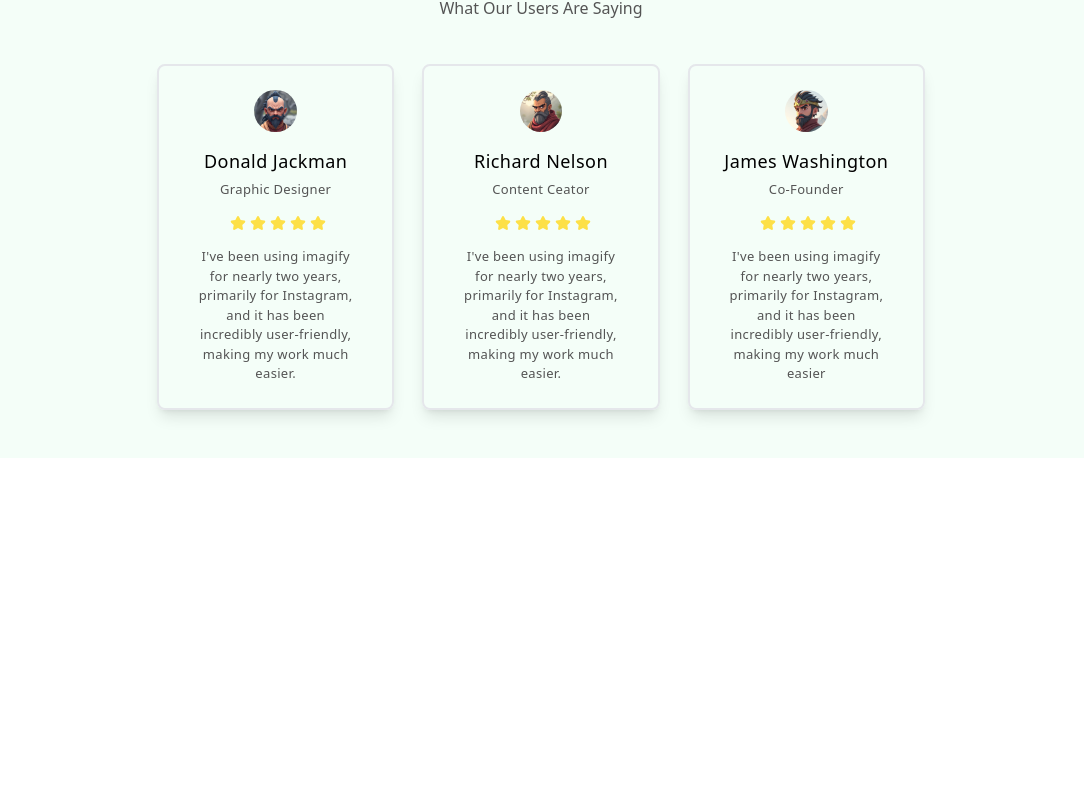
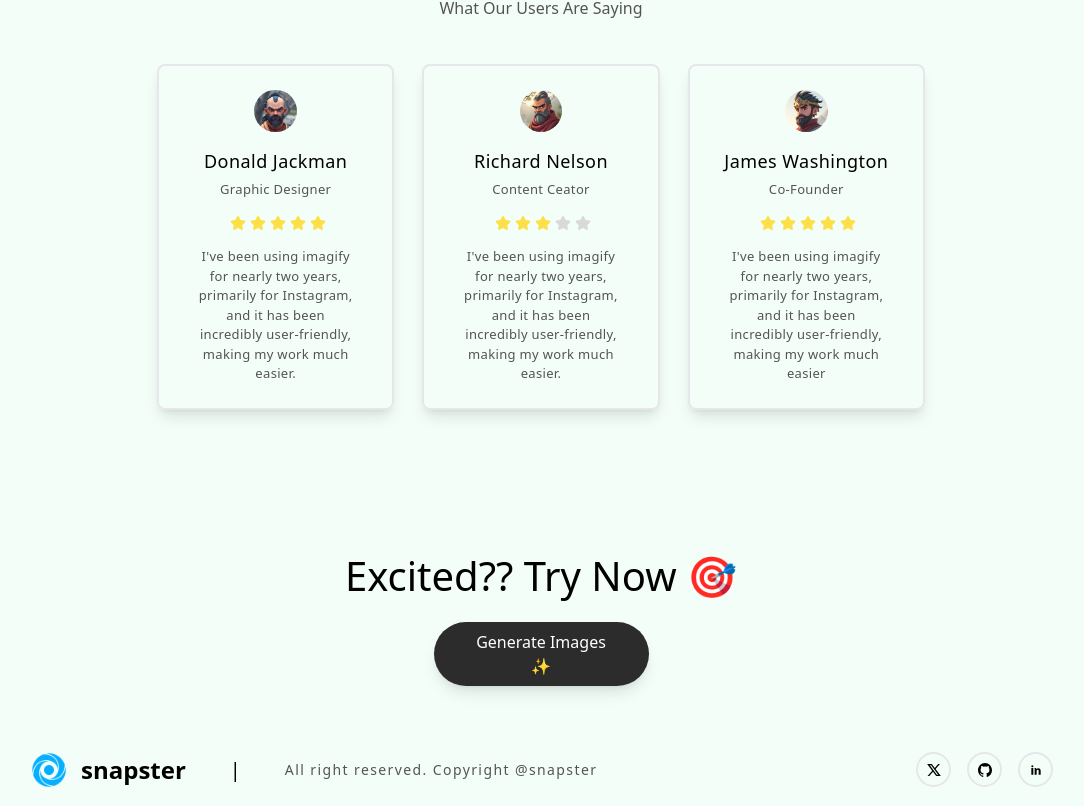
Before and after one commit to debashisgarai18/snapster-saas, a React (Vite) app in the folder client/: page / in a window 1280 px wide. Shown: the part 2475-3281 px from the top of the page, without its empty margins (99-1183 px from the left). Before the commit the page ends 2933 px from the top, so only its background shows below. Built offline with nearby package versions, Linux system fonts and the light colour scheme.

Commit message:
completed the homepage

```diff
--- a/client/src/SubApp.tsx
+++ b/client/src/SubApp.tsx
@@ -3,6 +3,8 @@ import CircularProgress from "@mui/material/CircularProgress";
 import { BrowserRouter, Route, Routes } from "react-router-dom";
 import { AuthContext } from "./context/context";
 import Navbar from "./components/Navbar";
+import RenderFooter from "./components/Footer"
+
 const Home = lazy(() => import("./pages/Home"));
 const Pricing = lazy(() => import("./pages/Pricing"));
 
@@ -23,6 +25,7 @@ export default function SubApp() {
               <Route path="/" element={<Home />} />
               <Route path="/pricing" element={<Pricing />} />
             </Routes>
+            <RenderFooter />
           </BrowserRouter>
         </Suspense>
       </AuthContext.Provider>
--- a/client/src/assets/demoData/testimonials.ts
+++ b/client/src/assets/demoData/testimonials.ts
@@ -13,7 +13,7 @@ export const dummyTestimonials = [
     {
         name : "Richard Nelson",
         designation : "Content Ceator",
-        rating : 5,
+        rating : 3,
         info : "I've been using imagify for nearly two years, primarily for Instagram, and it has been incredibly user-friendly, making my work much easier.",
         avatar : avatar2
     },
--- /dev/null
+++ b/client/src/components/Footer.tsx
@@ -0,0 +1,54 @@
+import { useMode } from "../hooks/useMode";
+import logo from "../../src/assets/logo.png";
+import { RiTwitterXLine } from "react-icons/ri";
+import { IoLogoGithub } from "react-icons/io5";
+import { TiSocialLinkedin } from "react-icons/ti";
+
+export default function RenderFooter() {
+  const { isDark } = useMode();
+  return (
+    <div
+      className={`w-full flex items-center py-[1rem] justify-center ${
+        isDark ? "dark" : "light"
+      }`}
+    >
+      <div className="w-[80%] flex items-center justify-between">
+        <div className="flex items-center gap-[2.75rem]">
+          <div className="flex items-center justify-center gap-[0.75rem]">
+            <div className="w-[2.5rem] h-[2.5rem]">
+              <img src={logo} alt="logo" className="w-full h-full" />
+            </div>
+            <div className="text-2xl font-bold">snapster</div>
+          </div>
+          <div className="text-xl">|</div>
+          <div className="text-[14px] tracking-widest text-[#545459]">
+            All right reserved. Copyright @snapster
+          </div>
+        </div>
+        <div className="flex items-center gap-[1rem]">
+          <div
+            className={`w-[35px] ${
+              isDark ? "text-white" : "text-black"
+            }  border-2 rounded-full h-[35px] flex items-center justify-center cursor-pointer hover:bg-gray-400 hover:text-white`}
+          >
+            <RiTwitterXLine />
+          </div>
+          <div
+            className={`w-[35px] ${
+              isDark ? "text-white" : "text-black"
+            }  border-2 rounded-full h-[35px] flex items-center justify-center cursor-pointer hover:bg-gray-400 hover:text-white`}
+          >
+            <IoLogoGithub />
+          </div>
+          <div
+            className={`w-[35px] ${
+              isDark ? "text-white" : "text-black"
+            }  border-2 rounded-full h-[35px] flex items-center justify-center cursor-pointer hover:bg-gray-400 hover:text-white`}
+          >
+            <TiSocialLinkedin />
+          </div>
+        </div>
+      </div>
+    </div>
+  );
+}
--- a/client/src/components/Rating.tsx
+++ b/client/src/components/Rating.tsx
@@ -1,5 +1,9 @@
+import { useMode } from "../hooks/useMode";
+
 export default function Rating({ n }: { n: number }) {
-    //todo : add the left over stars i.e 5-n stars with black bg
+  //todo : add the left over stars i.e 5-n stars with black bg
+  const { isDark } = useMode();
+
   return (
     <div className="flex items-center">
       {Array.from({ length: n }, () => {
@@ -15,6 +19,21 @@ export default function Rating({ n }: { n: number }) {
           </svg>
         );
       })}
+      {Array.from({ length: 5 - n }, () => {
+        return (
+          <svg
+            className={`w-4 h-4 ${
+              isDark ? "text-white" : "text-[#d9d9d9]"
+            }  ms-1`}
+            aria-hidden="true"
+            xmlns="http://www.w3.org/2000/svg"
+            fill="currentColor"
+            viewBox="0 0 22 20"
+          >
+            <path d="M20.924 7.625a1.523 1.523 0 0 0-1.238-1.044l-5.051-.734-2.259-4.577a1.534 1.534 0 0 0-2.752 0L7.365 5.847l-5.051.734A1.535 1.535 0 0 0 1.463 9.2l3.656 3.563-.863 5.031a1.532 1.532 0 0 0 2.226 1.616L11 17.033l4.518 2.375a1.534 1.534 0 0 0 2.226-1.617l-.863-5.03L20.537 9.2a1.523 1.523 0 0 0 .387-1.575Z" />
+          </svg>
+        );
+      })}
     </div>
   );
 }
--- a/client/src/pages/Home.tsx
+++ b/client/src/pages/Home.tsx
@@ -214,6 +214,14 @@ export default function Home() {
             })}
           </div>
         </div>
+        <div className="w-full flex flex-col items-center gap-[1rem]">
+          <div className="text-center font-medium text-[40px]">Excited?? Try Now 🎯</div>
+          <ButtonComponent
+            label="generate images ✨"
+            width="w-[215px]"
+            clicked={() => console.log("do nothing")}
+          />
+        </div>
       </div>
     </div>
   );
```
